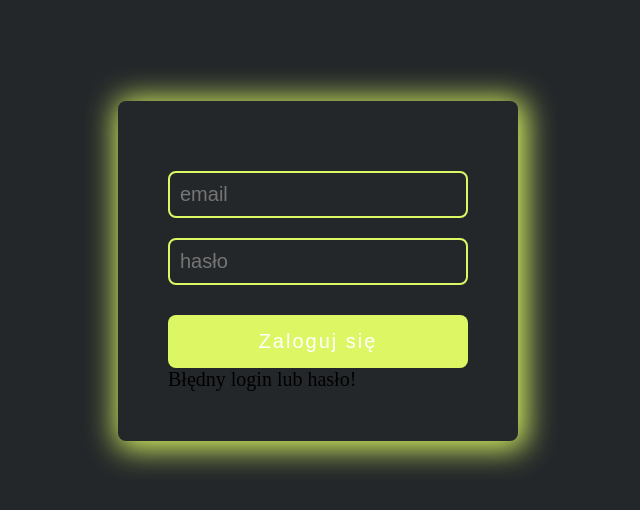
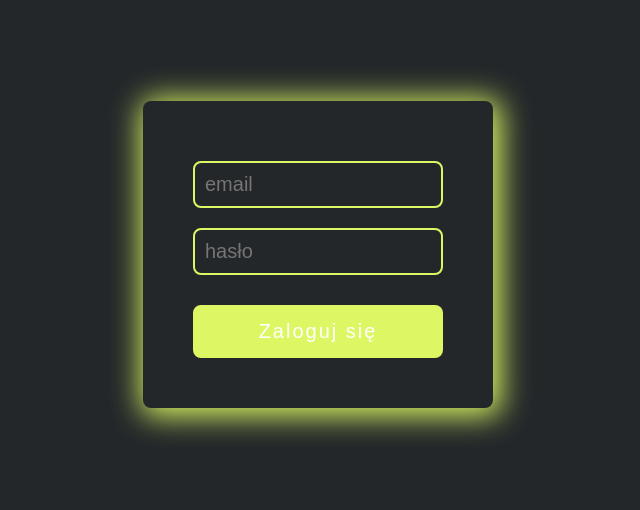
Before and after one commit to S1iwa/BestHacks2024, a PHP site: page /logowanie.php in a window 1280 px wide. Shown: the top 510 px of the page, without its empty margins (322-962 px from the left). Run offline with PHP 8.4, Linux system fonts and the light colour scheme.

Commit message:
blad logowania

```diff
--- a/index.php
+++ b/index.php
@@ -14,6 +14,7 @@
         <div class="header-buttons">
             <h1 class="header-title">Praktykuj.edu.pl</h1>
             <a href="logowanie.php" class="cta-button login-button">Zaloguj się</a>
+            <link href="https://fonts.googleapis.com/css2?family=Lato:ital,wght@0,100;0,300;0,400;0,700;0,900;1,100;1,300;1,400;1,700;1,900&display=swap" rel="stylesheet">
             <a href="#" class="cta-button secondary browse-button">Przeglądaj ogłoszenia</a>
         </div>
     </div>
--- a/logowanie.php
+++ b/logowanie.php
@@ -19,7 +19,6 @@
 			<label><input name="login" type="text" placeholder="email" onfocus="this.placeholder=''" onblur="this.placeholder='email'"/></label>
 			<label><input name="haslo" type="password" placeholder="hasło" onfocus="this.placeholder=''" onblur="this.placeholder='hasło'"/></label>
 			<input type="submit" value="Zaloguj się" />
-			<div class="bladLogowania">Błędny login lub hasło!</div>
 		</form>
 	</div>
 </body>
--- a/logowanieStyle.css
+++ b/logowanieStyle.css
@@ -1,11 +1,14 @@
 body{
     background-color: #23272a;
     font-size: 20px;
+    font-family: "Lato", sans-serif;
 }
 #container{
     background-color: #23272a;
-    width: 300px;
+    width: 250px;
     padding: 50px;
+    padding-top: 40px;
+    padding-bottom: 50px;
     margin-top: 8%;
     margin-left: auto;
     margin-right: auto;
@@ -13,7 +16,7 @@ body{
     box-shadow: 3px 3px 30px 5px #dcf763;
 }
 input[type=text],input[type=password]{
-    width: 300px;
+    width: 250px;
     background-color: #23272a;
     color: #dcf763;
     border: 2px solid #dcf763;
@@ -31,7 +34,7 @@ input[type=text]:focus,input[type=password]:focus{
     color: #dcf763;
 }
 input[type=submit]{
-    width: 300px;
+    width: 250px;
     background-color: #dcf763;
     font-size: 20px;
     color: white;
@@ -50,3 +53,8 @@ input[type=submit]:focus{
 input[type=submit]:hover{
     background-color: #dcf763;
 }
+.bladLogowania{
+    margin-top: 8px;
+    color: #dcf763;
+    font-size: 16px;
+}
--- a/zaloguj.php
+++ b/zaloguj.php
@@ -24,7 +24,7 @@
             if ($result && $result->num_rows > 0) {
                 echo "Zalogowano pomyślnie!";
             } else {
-                echo "Błędny login lub hasło!";
+                echo '<div class="bladLogowania">Błędny login lub hasło!</div>';
             }
         }
 
```
